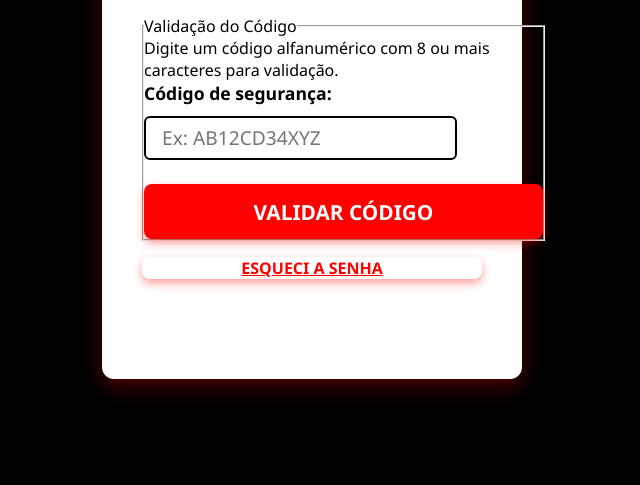
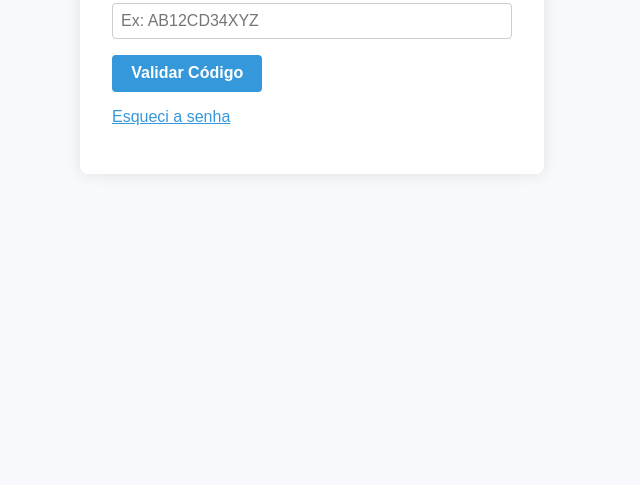
Before and after one commit to Powersho05/project-2025, a plain HTML site: page index.html in a window 1280 px wide. Shown: the part 315-800 px from the top of the page, without its empty margins (328-968 px from the left). Drawn offline with Linux system fonts and the light colour scheme.

Commit message:
Update index.html

```diff
--- a/index.html
+++ b/index.html
@@ -4,10 +4,73 @@
   <meta charset="UTF-8" />
   <meta name="viewport" content="width=device-width, initial-scale=1" />
   <title>Código de Segurança Digital</title>
-  <link rel="stylesheet" href="style.css" />
+  <style>
+    .strength.weak { color: #e74c3c; }
+    .strength.medium { color: #f39c12; }
+    .strength.strong { color: #27ae60; }
+    .error { color: #e74c3c; }
+    .success { color: #27ae60; }
+    .link-button {
+      background: none;
+      border: none;
+      color: #3498db;
+      cursor: pointer;
+      text-decoration: underline;
+      font-size: 1em;
+      padding: 0;
+      font-family: inherit;
+    }
+    body {
+      font-family: Arial, sans-serif;
+      background: #f7f9fc;
+      padding: 2rem;
+      display: flex;
+      justify-content: center;
+    }
+    main.container {
+      background: white;
+      padding: 2rem;
+      border-radius: 8px;
+      max-width: 400px;
+      box-shadow: 0 0 15px rgba(0,0,0,0.1);
+    }
+    input[type="text"], input[type="password"] {
+      width: 100%;
+      padding: 0.5rem;
+      margin-top: 0.25rem;
+      box-sizing: border-box;
+      border: 1px solid #ccc;
+      border-radius: 4px;
+      font-size: 1rem;
+    }
+    button[type="submit"] {
+      margin-top: 1rem;
+      padding: 0.6rem 1.2rem;
+      background-color: #3498db;
+      border: none;
+      color: white;
+      font-weight: bold;
+      border-radius: 4px;
+      cursor: pointer;
+      font-size: 1rem;
+    }
+    button[type="submit"]:hover {
+      background-color: #2980b9;
+    }
+    fieldset {
+      border: none;
+      margin: 0;
+      padding: 0;
+    }
+    legend {
+      font-size: 1.25rem;
+      font-weight: bold;
+      margin-bottom: 1rem;
+    }
+  </style>
 </head>
 <body>
-  <main class="container" role="main">
+  <main class="container" role="main" aria-live="polite" aria-atomic="true">
     <header>
       <h1>Código de Segurança Digital</h1>
     </header>
@@ -39,11 +102,11 @@
         <button type="submit" aria-label="Validar código de segurança">Validar Código</button>
       </fieldset>
 
-      <p class="alternative-action">
+      <p class="alternative-action" style="margin-top:1rem;">
         <button type="button" id="forgot-password-btn" class="link-button">Esqueci a senha</button>
       </p>
 
-      <p id="form-message" aria-live="polite" aria-atomic="true"></p>
+      <p id="form-message" role="alert"></p>
     </form>
 
     <!-- Formulário de criação nova senha - oculto inicialmente -->
@@ -87,7 +150,7 @@
           <button type="button" id="back-to-login-btn" class="link-button">Voltar para Login</button>
         </p>
 
-        <p id="reset-message" aria-live="polite" aria-atomic="true"></p>
+        <p id="reset-message" role="alert"></p>
       </fieldset>
     </form>
   </main>
@@ -153,15 +216,29 @@
       securityForm.addEventListener('submit', (event) => {
         event.preventDefault();
         const code = securityInput.value.trim();
+        const storedPassword = localStorage.getItem('userPassword'); // Recupera a senha armazenada
         const validFormat = /^[0-9A-Za-z]{8,}$/;
+
         if (!validFormat.test(code)) {
           securityMessage.textContent = 'Código inválido. Digite pelo menos 8 caracteres alfanuméricos.';
           securityMessage.className = 'error';
           securityInput.focus();
           return;
         }
-        securityMessage.textContent = 'Código validado com sucesso!';
-        securityMessage.className = 'success';
+
+        // Debug - mostrar valores para ajudar a identificar problema
+        console.log("Codigo digitado:", '"' + code + '"');
+        console.log("Senha armazenada:", '"' + storedPassword + '"');
+
+        // Verifica se a senha armazenada corresponde ao código
+        if (storedPassword && storedPassword === code) {
+          securityMessage.textContent = 'Código validado com sucesso!';
+          securityMessage.className = 'success';
+        } else {
+          securityMessage.textContent = 'Código ou senha inválidos.';
+          securityMessage.className = 'error';
+          securityInput.focus();
+        }
       });
 
       // Ação botão "Esqueci a senha"
@@ -219,7 +296,9 @@
           return;
         }
 
-        // Senha criada com sucesso (simulação)
+        // Salva a nova senha no localStorage
+        localStorage.setItem('userPassword', newPassword);
+
         resetMessage.textContent = 'Senha criada com sucesso! Por favor, volte para o login.';
         resetMessage.className = 'success';
 
```
